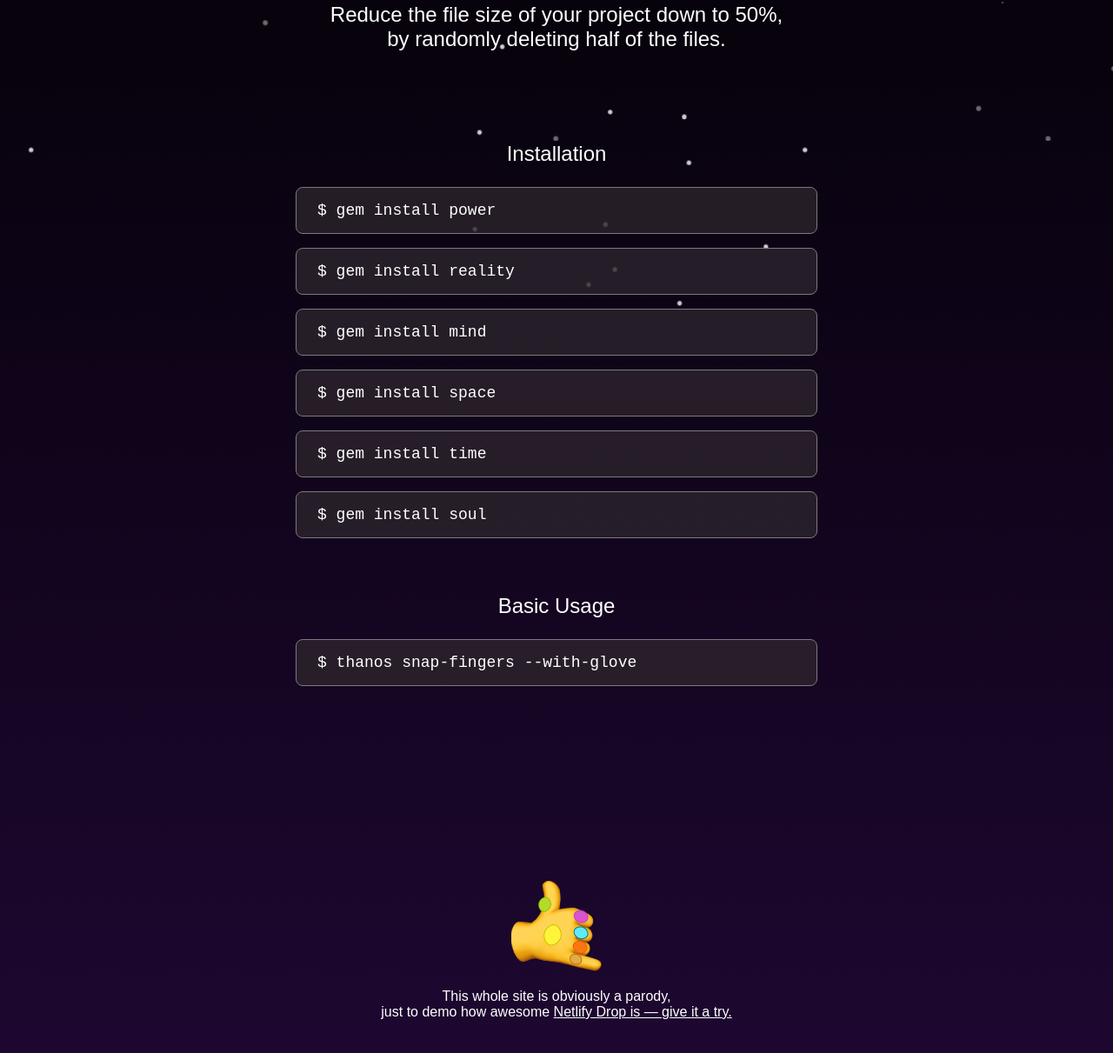
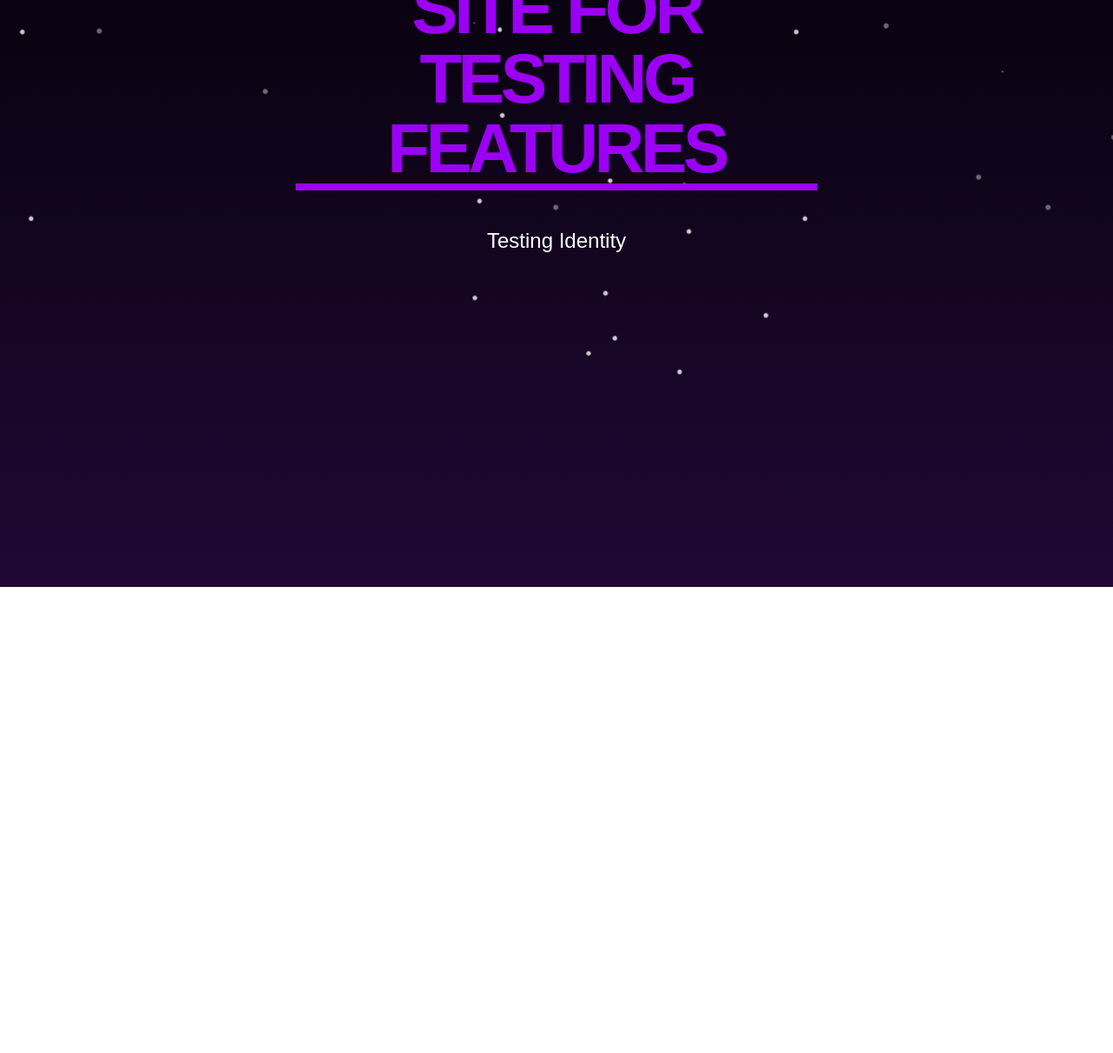
Before and after one commit to MelvinPeepers/netlify_demo_site, a plain HTML site: page index.html in a window 1280 px wide. Shown: the part 221-1432 px from the top of the page at 87% size. After the commit the page ends 896 px from the top, so only its background shows below. Drawn offline with Linux system fonts and the light colour scheme; a web font is replaced by a local one.

Commit message:
Updated content

```diff
--- a/index.html
+++ b/index.html
@@ -20,31 +20,10 @@
     </div>
     <div class="marvellous-container">
       <div class="header">
-        <h1><span class="title-marvel">Thanos</span> <span class="title-studios">JS</span></h1>
+        <h1 class="title-studios">Basic Netlify Site for testing features</h1>
         <h2>
-          Reduce the file size of your project down to 50%, <br />
-          by randomly deleting half of the files.
+          Testing Identity
         </h2>
-      </div>
-      <div class="installation-instructions">
-        <h3>Installation</h3>
-        <code>$ gem install power</code>
-        <code>$ gem install reality</code>
-        <code>$ gem install mind</code>
-        <code>$ gem install space</code>
-        <code>$ gem install time</code>
-        <code>$ gem install soul</code>
-      </div>
-      <div class="usage-instructions">
-        <h3>Basic Usage</h3>
-        <code>$ thanos snap-fingers --with-glove</code>
-      </div>
-      <div class="footer">
-        <img src="assets/glove.png" alt="thanos gauntlet but its like the classic emoji hands with an awful photoshop of stupid gems on it, because funny"/>
-        <p>
-          This whole site is obviously a parody, <br />
-          just to demo how awesome <a target="_blank" href="https://app.netlify.com/drop">Netlify Drop is — give it a try.</a>
-        </p>
       </div>
     </div>
   </body>
```
Also changed, not shown: package-lock.json (added), 2 other files.
